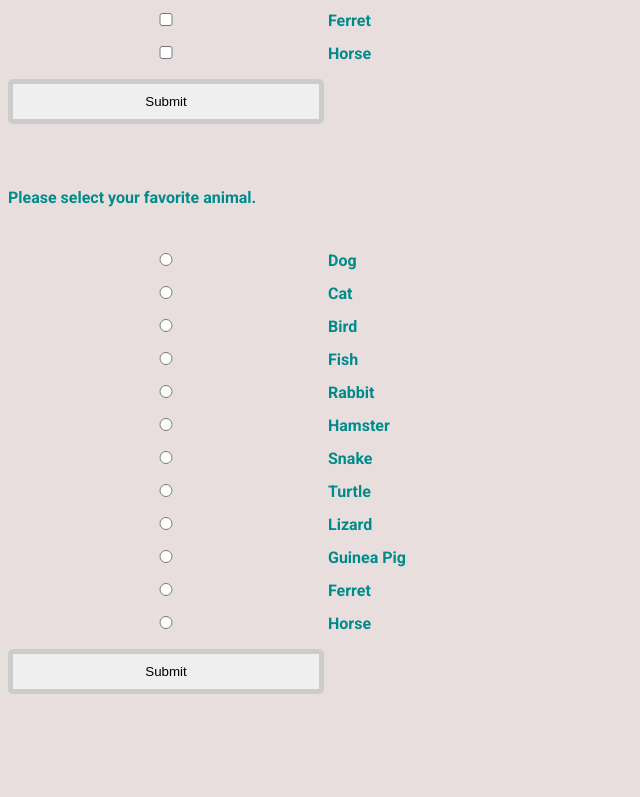
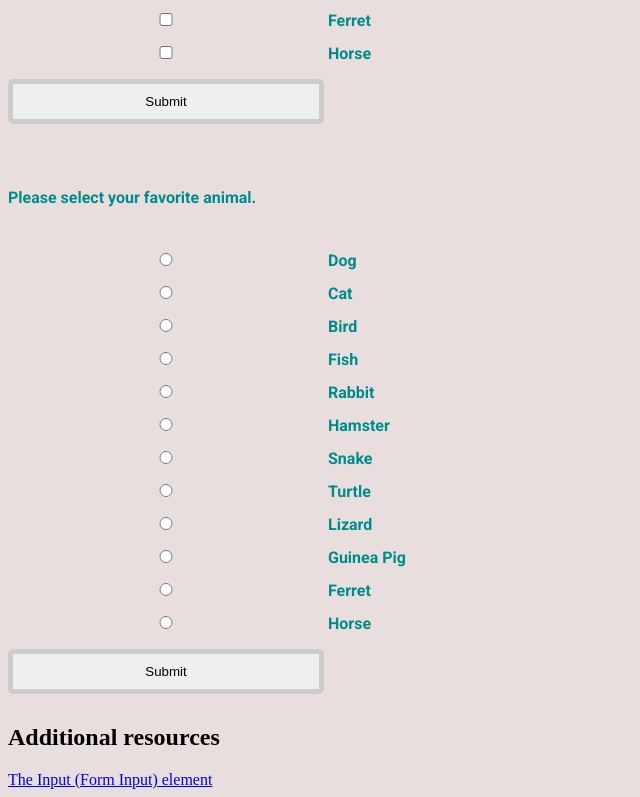
Before and after one commit to itcodegirl/HTML_Input_types, a plain HTML site: page index.html in a window 1280 px wide. Shown: the part 1656-2453 px from the top of the page, without its empty margins (0-640 px from the left). Before the commit the page ends 2368 px from the top, so only its background shows below. Drawn offline with Linux system fonts and the light colour scheme.

Commit message:
Update index.html

```diff
--- a/index.html
+++ b/index.html
@@ -206,5 +206,8 @@
 	</form>
 	</div>
 
+	<h2>Additional resources</h2>
+	<a href="https://developer.mozilla.org/en-US/docs/Web/HTML/Element/input.com">The Input (Form Input) element</a>
+
   </body>
 </html>
```
